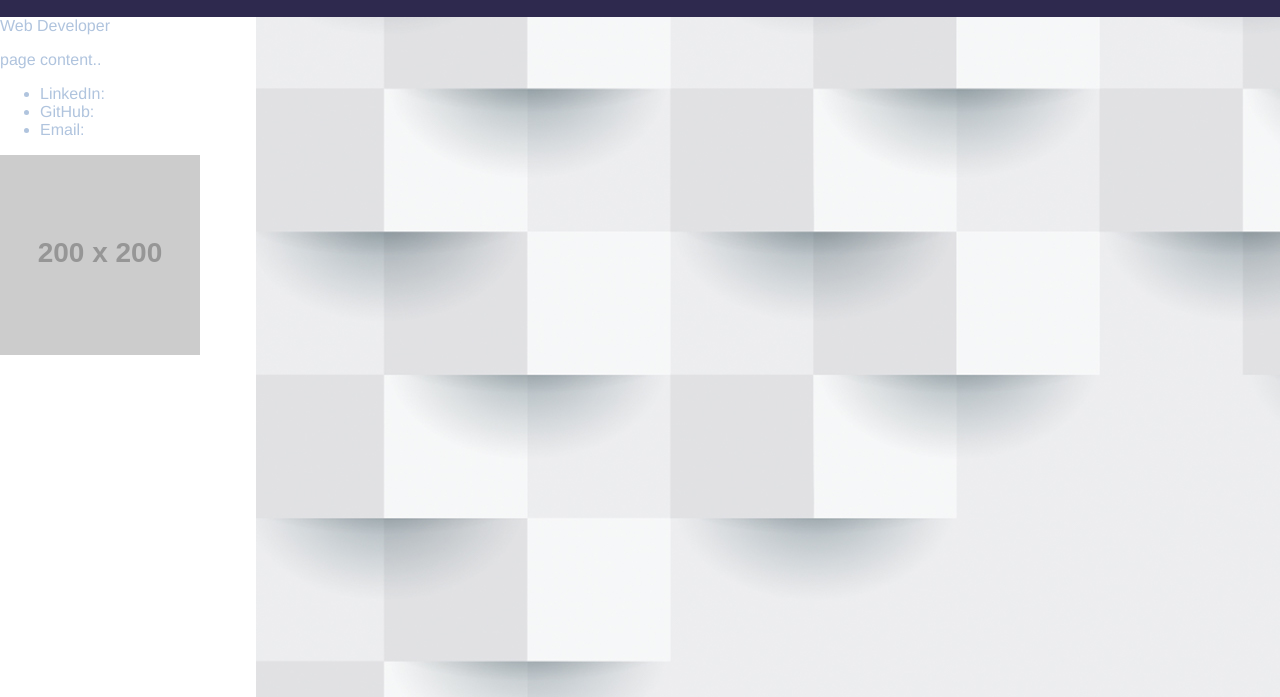
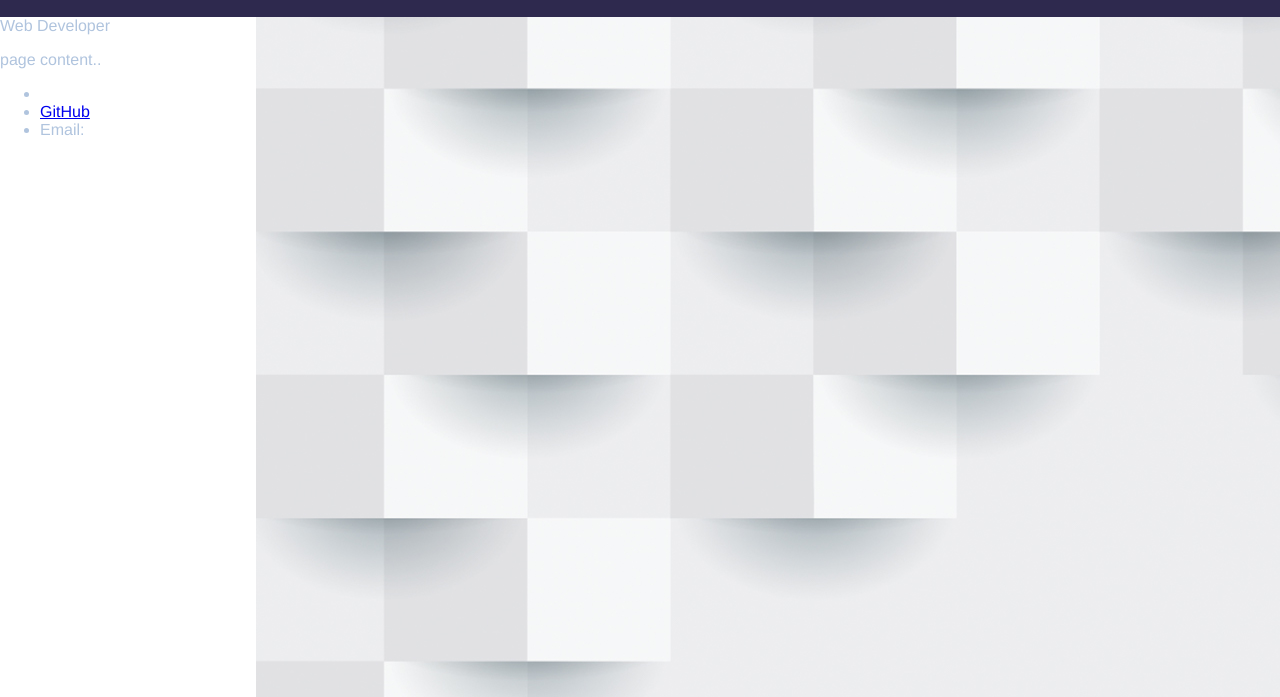
Before and after one commit to JJLindsey/portfolio, a plain HTML site: page index.html in a window 1280 px wide. Shown: the part 103-800 px from the top of the page. Drawn offline with Linux system fonts and the light colour scheme; placeholder pictures from the web are drawn by us.

Commit message:
add git link

```diff
--- a/assets/css/style.css
+++ b/assets/css/style.css
@@ -65,3 +65,9 @@ header nav ul li a {
     transform: translate(-25%, -25%);
     color: var(--accent-three);
 }
+
+/*footer style*/
+footer nav ul li {
+    text-decoration: none;
+    color: var(pop);
+}
--- a/index.html
+++ b/index.html
@@ -28,11 +28,13 @@
             <p>
                 page content..
             </p>
+           <footer>
             <ul>
-                <li>LinkedIn:</li>
-                <li>GitHub:</li>
+                <li><a href=""LinkedIn:</li>
+                <li><a href="https://github.com/JJLindsey" target="_blank">GitHub</a></li>
                 <li>Email:</li>
             </ul>
+            </footer>
         </body>
-        <img src="https://placehold.it/200x200">
+        <!--<img src="https://placehold.it/200x200"-->
 </html>
```
